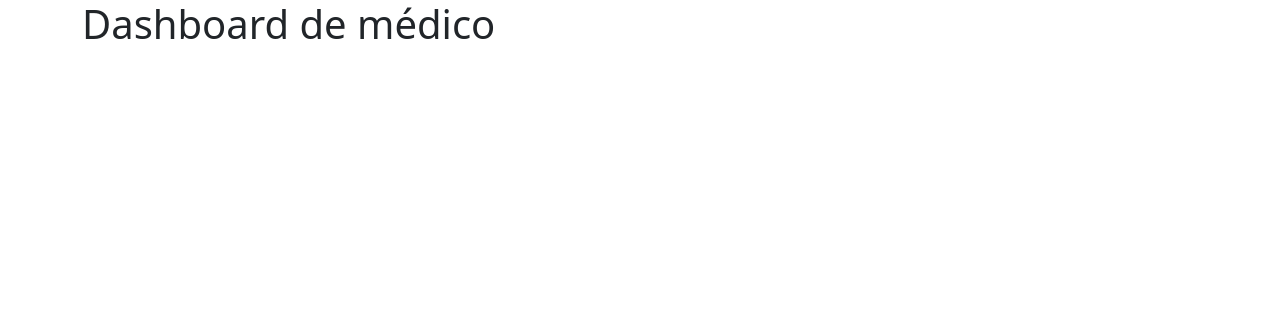
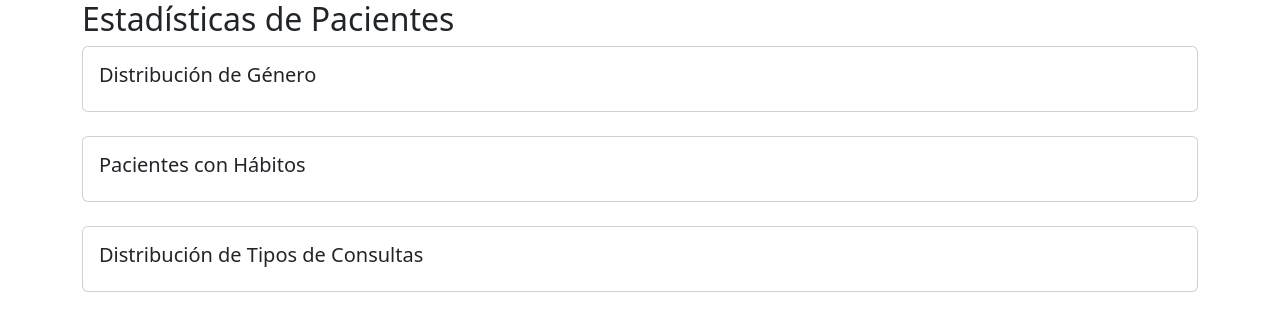
Before and after one commit to brianrscode/salud_lince, a Django app: template templates/medico_dashboard.html in a window 1280 px wide. Shown: the top 331 px of the page. Run offline with Django 3.2, Linux system fonts and the light colour scheme; the template is opened without the code that fills it, so the values that code supplies are empty; some libraries are stand-ins or nearby versions.

Commit message:
Agrego estadisticas

```diff
--- a/templates/medico_dashboard.html
+++ b/templates/medico_dashboard.html
@@ -8,5 +8,29 @@
 
 
 {% block content %}
-    <h1>Dashboard de médico</h1>
+<h2>Estadísticas de Pacientes</h2>
+
+    <!-- Gráfica de Género -->
+    <div class="card mb-4">
+        <div class="card-body">
+            <h5 class="card-title">Distribución de Género</h5>
+            <div>{{ genero_graph|safe }}</div>
+        </div>
+    </div>
+
+    <!-- Gráfica de Hábitos -->
+    <div class="card mb-4">
+        <div class="card-body">
+            <h5 class="card-title">Pacientes con Hábitos</h5>
+            <div>{{ habitos_graph|safe }}</div>
+        </div>
+    </div>
+
+    <!-- Gráfica de Tipos de Consultas -->
+    <div class="card mb-4">
+        <div class="card-body">
+            <h5 class="card-title">Distribución de Tipos de Consultas</h5>
+            <div>{{ consultas_graph|safe }}</div>
+        </div>
+    </div>
 {% endblock %}
```
Also changed, not shown: usuarios/views.py (+37 -3 lines).
